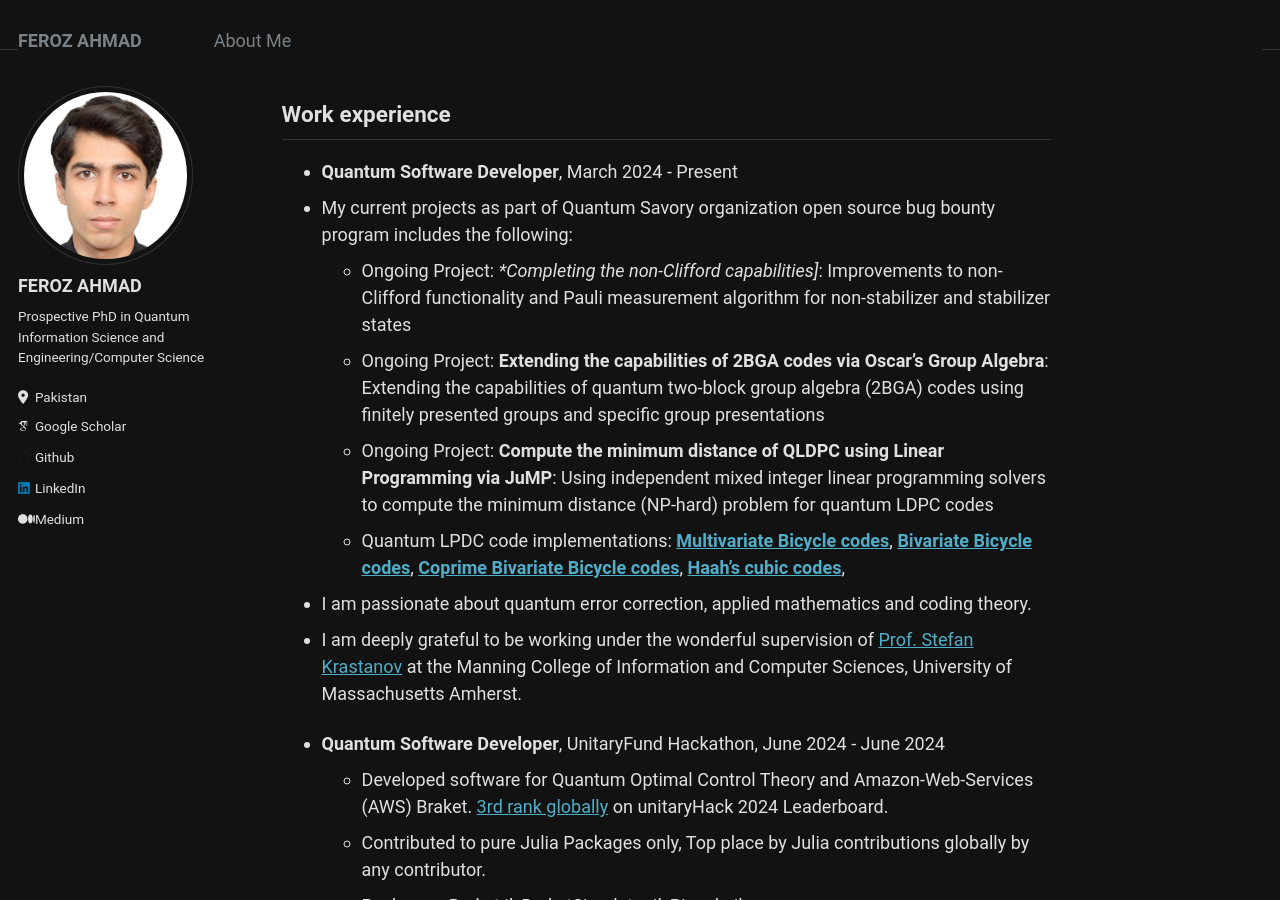
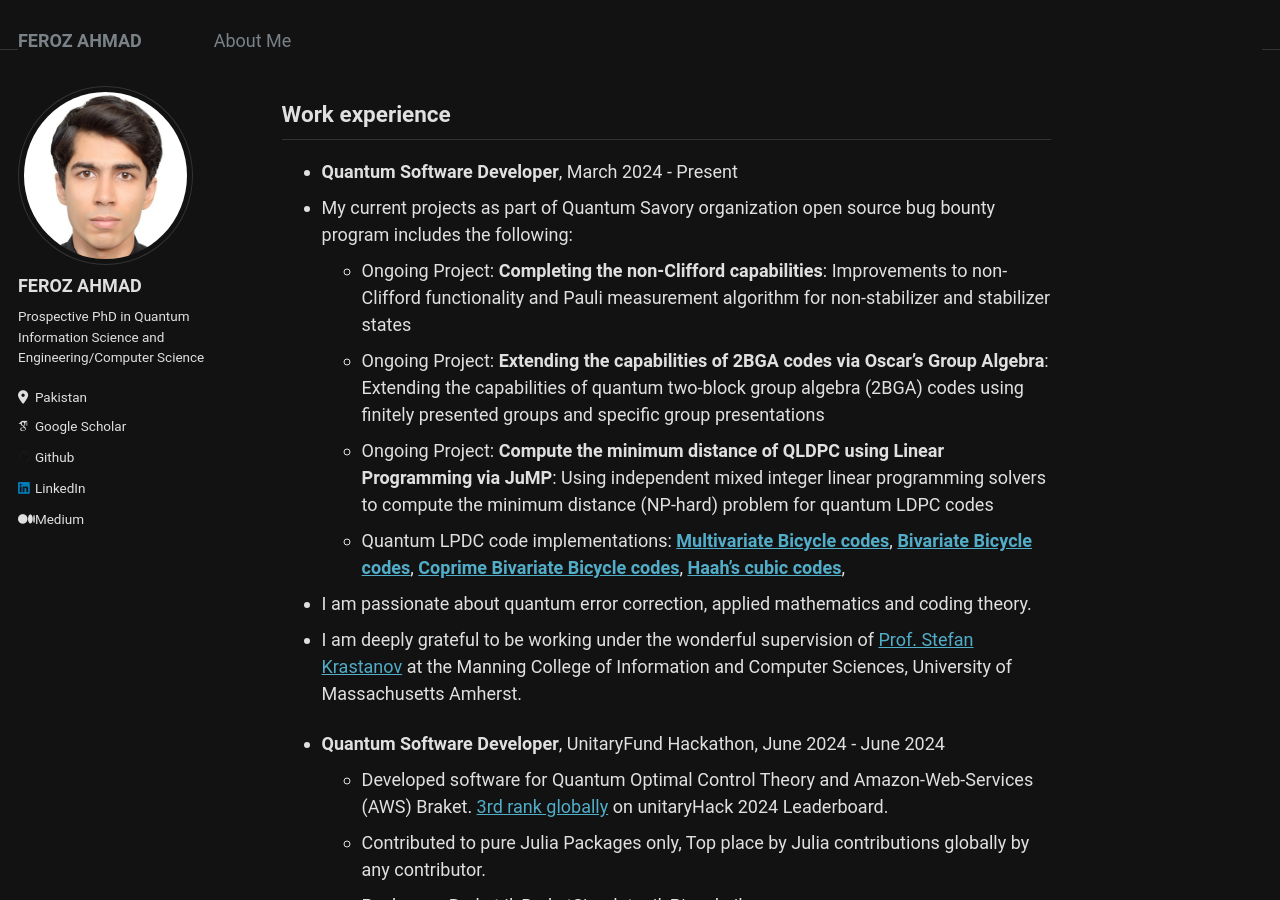
Before and after one commit to Fe-r-oz/Fe-r-oz.github.io, a Jekyll site: the page built from _pages/about.md, in a window 1280 px wide and 900 px high, scrolled down 1714 px. Built offline with Jekyll 4.4.1, drawn with Linux system fonts in a browser that asks for light colours; some web fonts are replaced.

```diff
--- a/_pages/about.md
+++ b/_pages/about.md
@@ -30,7 +30,7 @@ This innovative approach utilized 1D convolutional neural networks on System-on-
 ## Work experience
 * **Quantum Software Developer**, March 2024 - Present
  * My current projects as part of Quantum Savory organization open source bug bounty program includes the following:
-    - Ongoing Project: **Completing the non-Clifford capabilities]*: Improvements to non-Clifford functionality and Pauli measurement algorithm for non-stabilizer and stabilizer states
+    - Ongoing Project: **Completing the non-Clifford capabilities**: Improvements to non-Clifford functionality and Pauli measurement algorithm for non-stabilizer and stabilizer states
     - Ongoing Project: **Extending the capabilities of 2BGA codes via Oscar's Group Algebra**: Extending the capabilities of quantum two-block group algebra (2BGA) codes using finitely presented groups and specific group presentations
     - Ongoing Project: **Compute the minimum distance of QLDPC using Linear Programming via JuMP**: Using independent mixed integer linear programming solvers to compute the minimum distance (NP-hard) problem for quantum LDPC codes
     - Quantum LPDC code implementations: **[Multivariate Bicycle codes](https://github.com/QuantumSavory/QuantumClifford.jl/pull/378)**, **[Bivariate Bicycle codes](https://github.com/QuantumSavory/QuantumClifford.jl/pull/399)**, **[Coprime Bivariate Bicycle codes](https://github.com/QuantumSavory/QuantumClifford.jl/pull/378)**, **[Haah's cubic codes](https://github.com/QuantumSavory/QuantumClifford.jl/pull/388)**,
```
